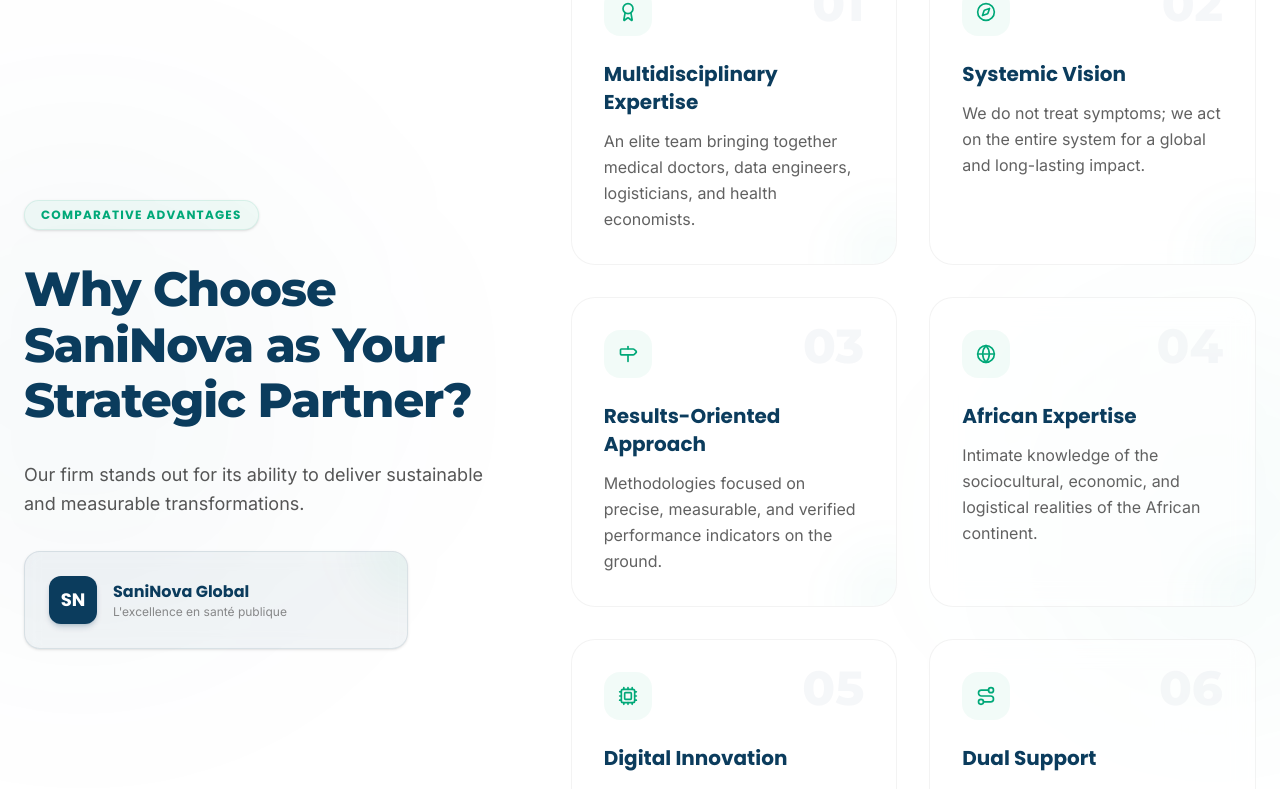
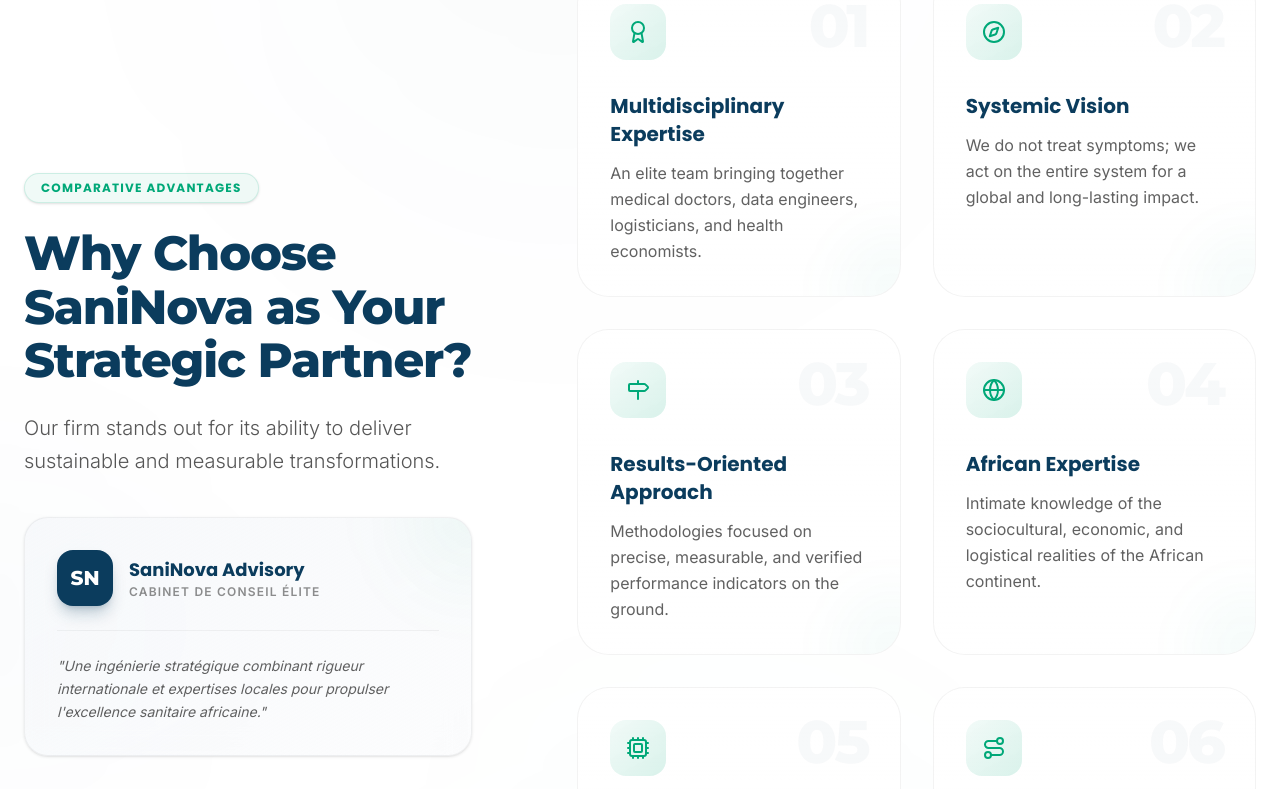
Before and after one commit to ITAINNOVATE/Saninova, a Next.js app: page / in a window 1280 px wide. Shown: the part 6751-7540 px from the top of the page. Built offline with nearby package versions, Linux system fonts and the light colour scheme; no server answers.

Commit message:
design: pousser les details haut de gamme des avantages comparatifs (bordures graduées, citation d'excellence et orbes fluides)

```diff
--- a/src/components/home/Advantages.tsx
+++ b/src/components/home/Advantages.tsx
@@ -9,12 +9,12 @@ export const Advantages: React.FC = () => {
   const { t } = useLanguage();
 
   const advantageIcons = [
-    <Award className="w-5 h-5 transition-transform duration-300 group-hover:scale-110" />,
-    <Compass className="w-5 h-5 transition-transform duration-300 group-hover:scale-110" />,
-    <Milestone className="w-5 h-5 transition-transform duration-300 group-hover:scale-110" />,
-    <Globe className="w-5 h-5 transition-transform duration-300 group-hover:scale-110" />,
-    <Cpu className="w-5 h-5 transition-transform duration-300 group-hover:scale-110" />,
-    <Route className="w-5 h-5 transition-transform duration-300 group-hover:scale-110" />,
+    <Award className="w-6 h-6 transition-transform duration-500 group-hover:scale-110 group-hover:rotate-3" />,
+    <Compass className="w-6 h-6 transition-transform duration-500 group-hover:scale-110 group-hover:rotate-12" />,
+    <Milestone className="w-6 h-6 transition-transform duration-500 group-hover:scale-110 group-hover:-translate-y-0.5" />,
+    <Globe className="w-6 h-6 transition-transform duration-500 group-hover:scale-110 group-hover:rotate-12" />,
+    <Cpu className="w-6 h-6 transition-transform duration-500 group-hover:scale-110 group-hover:scale-115" />,
+    <Route className="w-6 h-6 transition-transform duration-500 group-hover:scale-110 group-hover:-translate-y-0.5" />,
   ];
 
   const containerVariants: Variants = {
@@ -22,100 +22,118 @@ export const Advantages: React.FC = () => {
     visible: {
       opacity: 1,
       transition: {
-        staggerChildren: 0.15,
+        staggerChildren: 0.12,
       },
     },
   };
 
   const itemVariants: Variants = {
-    hidden: { opacity: 0, y: 30, scale: 0.98 },
+    hidden: { opacity: 0, y: 40, scale: 0.96 },
     visible: {
       opacity: 1,
       y: 0,
       scale: 1,
-      transition: { duration: 0.6, ease: "easeOut" },
+      transition: { duration: 0.7, ease: [0.16, 1, 0.3, 1] }, // ultra-smooth custom easeOut
     },
   };
 
   const badgeVariants: Variants = {
-    hidden: { opacity: 0, scale: 0.9 },
+    hidden: { opacity: 0, y: -10 },
     visible: {
       opacity: 1,
-      scale: 1,
+      y: 0,
       transition: { duration: 0.5, ease: "easeOut" },
     },
   };
 
   return (
-    <section className="py-28 bg-white relative overflow-hidden">
-      {/* Premium Ambient Background Blobs */}
-      <div className="absolute top-1/4 left-0 w-[500px] h-[500px] bg-primary/3 rounded-full filter blur-[120px] pointer-events-none -translate-x-1/3" />
-      <div className="absolute bottom-1/4 right-0 w-[400px] h-[400px] bg-accent/3 rounded-full filter blur-[100px] pointer-events-none translate-x-1/3" />
+    <section className="py-32 bg-white relative overflow-hidden">
+      {/* Luxurious Abstract Fluid Background Orbs */}
+      <div className="absolute top-0 left-1/4 w-[600px] h-[600px] bg-gradient-to-br from-primary/4 to-transparent rounded-full filter blur-[140px] pointer-events-none -translate-y-1/3" />
+      <div className="absolute bottom-0 right-1/4 w-[500px] h-[500px] bg-gradient-to-bl from-accent/4 to-transparent rounded-full filter blur-[120px] pointer-events-none translate-y-1/3" />
+      <div className="absolute top-1/2 left-0 w-80 h-80 bg-primary/2 rounded-full filter blur-[100px] pointer-events-none -translate-x-1/2" />
 
       <div className="max-w-7xl mx-auto px-6 relative z-10">
-        <div className="grid grid-cols-1 lg:grid-cols-12 gap-16 lg:gap-20 items-center">
+        <div className="grid grid-cols-1 lg:grid-cols-12 gap-16 lg:gap-24 items-center">
 
-          {/* Left Side: Editorial introduction with glass trust badge */}
-          <div className="lg:col-span-5 space-y-8 flex flex-col items-center lg:items-start text-center lg:text-left">
+          {/* Left Side: Premium Editorial Narrative Column */}
+          <div className="lg:col-span-5 space-y-10 flex flex-col items-center lg:items-start text-center lg:text-left">
+            <div className="space-y-6">
               <motion.span
                 variants={badgeVariants}
                 initial="hidden"
                 whileInView="visible"
                 viewport={{ once: true }}
-              className="inline-block px-4 py-1.5 bg-accent/5 text-accent font-poppins text-xs font-bold tracking-widest uppercase rounded-full border border-accent/10 shadow-sm"
+                className="inline-flex px-4 py-1.5 bg-accent/6 text-accent font-poppins text-xs font-bold tracking-widest uppercase rounded-full border border-accent/15 shadow-sm"
               >
                 {t.advantages.tag}
               </motion.span>
 
-            <h2 className="font-montserrat text-3xl sm:text-4xl md:text-5xl font-extrabold text-primary tracking-tight leading-[1.15] max-w-md">
+              <h2 className="font-montserrat text-3xl sm:text-4xl md:text-5xl font-black text-primary tracking-tight leading-[1.12]">
                 {t.advantages.title}
               </h2>
 
-            <p className="font-inter text-lg text-dark/75 leading-relaxed max-w-lg">
+              <p className="font-inter text-lg sm:text-xl text-dark/75 leading-relaxed max-w-lg font-light">
                 {t.advantages.subtitle}
               </p>
+            </div>
 
-            {/* Custom Interactive Trust Card overlay instead of basic SVG */}
-            <div className="relative w-full max-w-sm bg-primary/5 backdrop-blur-sm border border-primary/10 rounded-2xl p-6 shadow-sm overflow-hidden group hover:shadow-md transition-all duration-300 hidden sm:block">
-              <div className="absolute top-0 right-0 w-24 h-24 bg-accent/5 rounded-full filter blur-xl -translate-y-1/2 translate-x-1/2 group-hover:scale-125 transition-transform duration-500" />
+            {/* Elite Trust Emblem Card */}
+            <motion.div
+              initial={{ opacity: 0, y: 20 }}
+              whileInView={{ opacity: 1, y: 0 }}
+              viewport={{ once: true }}
+              transition={{ duration: 0.8, delay: 0.2 }}
+              className="relative w-full max-w-md bg-gradient-to-br from-light/80 to-light/30 backdrop-blur-md border border-dark/5 rounded-3xl p-8 shadow-sm overflow-hidden group hover:shadow-xl hover:shadow-primary/5 transition-all duration-500"
+            >
+              <div className="absolute top-0 right-0 w-32 h-32 bg-accent/5 rounded-full filter blur-2xl -translate-y-1/2 translate-x-1/2 group-hover:scale-150 transition-all duration-700" />
+              <div className="relative z-10 flex flex-col space-y-6">
                 <div className="flex items-center space-x-4">
-                <div className="w-12 h-12 rounded-xl bg-primary text-white flex items-center justify-center font-poppins font-bold text-lg shadow-md shadow-primary/20">
+                  <div className="w-14 h-14 rounded-2xl bg-primary text-white flex items-center justify-center font-montserrat font-black text-xl shadow-lg shadow-primary/25 group-hover:scale-105 transition-transform duration-300">
                     SN
                   </div>
                   <div>
-                  <h4 className="font-poppins font-bold text-primary text-base">SaniNova Global</h4>
-                  <p className="font-inter text-xs text-dark/50">L'excellence en santé publique</p>
+                    <h4 className="font-poppins font-extrabold text-primary text-lg">SaniNova Advisory</h4>
+                    <p className="font-inter text-xs text-dark/50 uppercase tracking-widest font-semibold">Cabinet de Conseil Élite</p>
                   </div>
                 </div>
+                <div className="h-[1px] w-full bg-dark/5" />
+                <p className="font-inter text-sm text-dark/70 leading-relaxed italic">
+                  "Une ingénierie stratégique combinant rigueur internationale et expertises locales pour propulser l'excellence sanitaire africaine."
+                </p>
               </div>
+            </motion.div>
           </div>
 
-          {/* Right Side: Comparative Points Grid with Glassmorphic Luxury Cards */}
+          {/* Right Side: Ultra-Premium Interactive Grid of Comparative Advantages */}
           <div className="lg:col-span-7 w-full">
             <motion.div
               variants={containerVariants}
               initial="hidden"
               whileInView="visible"
-              viewport={{ once: true, margin: "-100px" }}
-              className="grid grid-cols-1 sm:grid-cols-2 gap-6 sm:gap-8"
+              viewport={{ once: true, margin: "-80px" }}
+              className="grid grid-cols-1 sm:grid-cols-2 gap-6 lg:gap-8"
             >
               {t.advantages.points.map((pt, index) => (
                 <motion.div
                   key={index}
                   variants={itemVariants}
-                  className="bg-white/60 backdrop-blur-md p-8 rounded-3xl border border-dark/5 hover:border-accent/20 hover:bg-white hover:scale-[1.03] hover:shadow-2xl hover:shadow-primary/5 transition-all duration-300 relative overflow-hidden group flex flex-col justify-between h-full"
+                  className="bg-gradient-to-b from-white/95 to-white/70 backdrop-blur-md p-8 rounded-[32px] border border-dark/5 hover:border-accent/25 hover:bg-white hover:scale-[1.04] hover:shadow-[0_20px_50px_rgba(11,60,93,0.06)] transition-all duration-500 relative overflow-hidden group flex flex-col justify-between h-full"
                 >
-                  {/* Luxury Background Glow per card on hover */}
-                  <div className="absolute -bottom-10 -right-10 w-24 h-24 bg-accent/3 rounded-full filter blur-xl group-hover:bg-accent/8 group-hover:scale-150 transition-all duration-500" />
+                  {/* Glowing hover accent lines */}
+                  <div className="absolute top-0 left-0 h-[4px] w-0 bg-gradient-to-r from-accent to-primary group-hover:w-full transition-all duration-500 rounded-t-full" />
 
-                  {/* Large semi-transparent numbers for rich structure */}
-                  <span className="absolute top-6 right-8 font-montserrat text-5xl font-extrabold text-primary/4 select-none group-hover:text-accent/8 group-hover:scale-105 transition-all duration-500">
+                  {/* Subtle corner hover background light */}
+                  <div className="absolute -bottom-12 -right-12 w-28 h-28 bg-accent/3 rounded-full filter blur-xl group-hover:bg-accent/8 group-hover:scale-150 transition-all duration-700 pointer-events-none" />
+
+                  {/* Floating Giant Numbers with premium modern typography */}
+                  <span className="absolute top-6 right-8 font-montserrat text-6xl font-black text-primary/3 select-none group-hover:text-accent/10 group-hover:scale-110 transition-all duration-500 tracking-tighter">
                     {`0${index + 1}`}
                   </span>
 
                   <div>
-                    {/* Rounded Icon container with soft accent gradient */}
-                    <div className="w-12 h-12 rounded-2xl bg-accent/5 text-accent flex items-center justify-center mb-6 group-hover:bg-accent group-hover:text-white group-hover:-translate-y-1 group-hover:shadow-lg group-hover:shadow-accent/20 transition-all duration-300">
+                    {/* Modern Hexagonal/Curved Icon container with soft accent gradient */}
+                    <div className="w-14 h-14 rounded-2xl bg-gradient-to-br from-accent/5 to-accent/15 text-accent flex items-center justify-center mb-8 group-hover:from-accent group-hover:to-primary group-hover:text-white group-hover:-translate-y-1.5 group-hover:shadow-lg group-hover:shadow-accent/25 transition-all duration-500">
                       {advantageIcons[index]}
                     </div>
 
```
Lines whose indentation alone changed are shown as unchanged.
